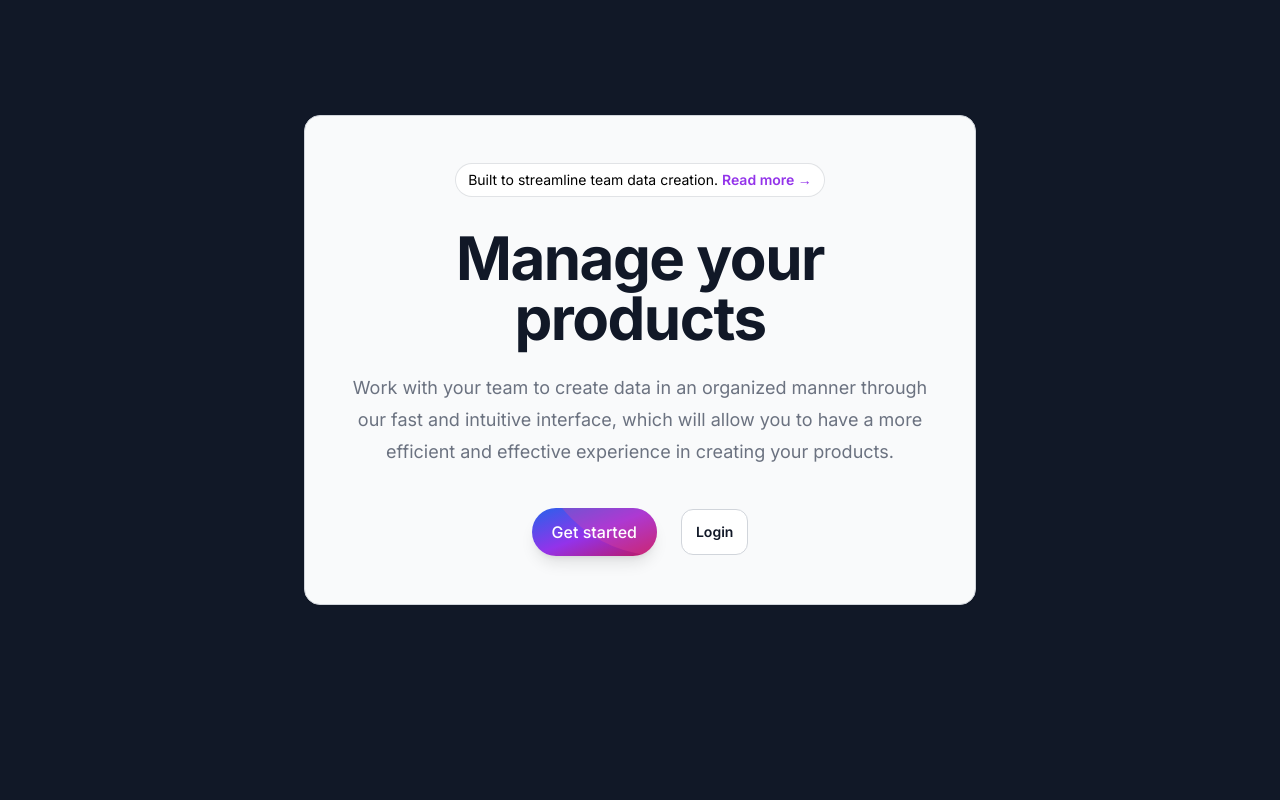
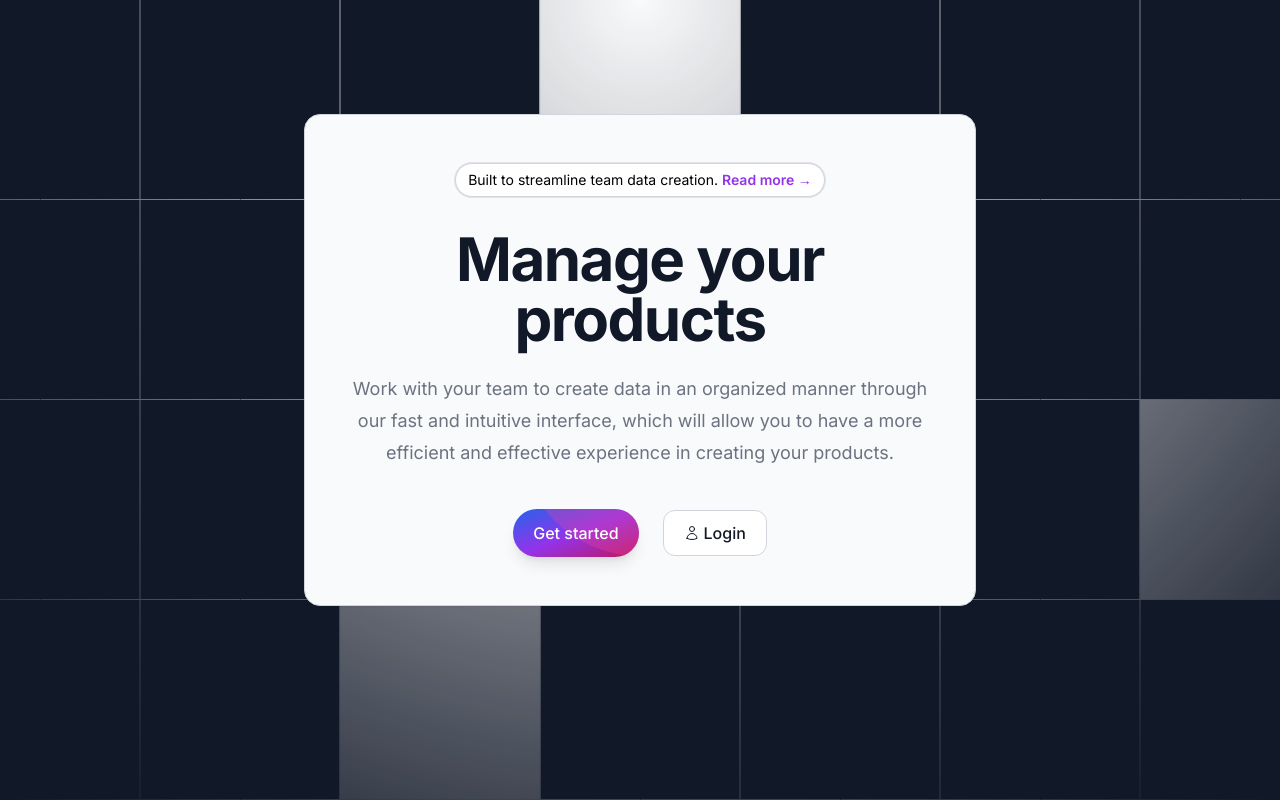
Before and after one commit to AndruTRADX/fullstack-products-crud, a Next.js app: page / in a window 1280 px wide. Built offline with nearby package versions, Linux system fonts and the light colour scheme; no server answers.

Commit message:
better ./ ui

```diff
--- a/package.json
+++ b/package.json
@@ -20,9 +20,9 @@
     "axios": "^1.4.0",
     "chart.js": "^4.3.0",
     "eslint": "8.42.0",
-    "eslint-config-next": "13.4.5",
+    "eslint-config-next": "13.4.6",
     "js-cookie": "^3.0.5",
-    "next": "13.4.5",
+    "next": "13.4.6",
     "postcss": "8.4.24",
     "react": "18.2.0",
     "react-chartjs-2": "^5.2.0",
--- a/src/app/page.tsx
+++ b/src/app/page.tsx
@@ -1,12 +1,15 @@
 import Link from 'next/link'
+import BgGrid from '@/ui-components/BgGrid'
+import { UserIcon } from '@heroicons/react/24/outline'
 
-const Index = ():JSX.Element => {
+function Index() {
   return (
     <div className="relative isolate px-6 lg:px-8 lg:pb-20 flex flex-col justify-center items-center min-h-screen bg-gray-900 dark:bg-gray-900">
+        <BgGrid />
 
-        <div className="max-w-2xl px-8 py-12 bg-gray-50 border border-gray-300 dark:border-gray-700 dark:bg-gray-800 rounded-2xl shadow-sm">
+        <div className="max-w-2xl px-8 py-12 backdrop-blur bg-gray-50 border border-gray-300 dark:border-gray-700 dark:bg-gray-900/25 rounded-2xl shadow-sm">
           <div className="hidden sm:mb-8 sm:flex sm:justify-center">
-            <div className="relative rounded-full px-3 py-1 text-sm leading-6 bg-white dark:bg-gray-900 hover:bg-gray-50 dark:hover:bg-gray-950 dark:border-gray-600  dark:text-gray-300 ring-1 ring-gray-900/10 hover:ring-gray-900/20">
+            <div className="relative rounded-full px-3 py-1 text-sm leading-6 bg-white dark:bg-gray-800 hover:bg-gray-50 dark:hover:bg-gray-900 border border-gray-300 dark:border-gray-700  dark:text-gray-300 ring-1 ring-gray-900/10 hover:ring-gray-800/20">
             Built to streamline team data creation.{' '}
               <a href="https://www.youtube.com/watch?v=UOraKZbEj_M" target="_blank" className="font-semibold text-purple-600">
                 <span className="absolute inset-0" aria-hidden="true" />
@@ -22,14 +25,14 @@ const Index = ():JSX.Element => {
             Work with your team to create data in an organized manner through our fast and intuitive interface, which will allow you to have a more efficient and effective experience in creating your products.
             </p>
             <div className="mt-10 flex flex-col sm:flex-row items-center justify-center gap-4 sm:gap-6 ">
-              <Link href="/dashboard" className="relative inline-flex items-center justify-center p-4 px-5 py-3 overflow-hidden font-medium text-indigo-600 transition duration-300 ease-out rounded-full shadow-lg group hover:ring-1 hover:ring-purple-500">
+              <Link href="/dashboard" className="relative inline-flex items-center justify-center px-5 py-3 overflow-hidden font-medium text-indigo-600 transition duration-300 ease-out rounded-full shadow-lg group hover:ring-1 hover:ring-purple-500">
                 <span className="absolute inset-0 w-full h-full bg-gradient-to-br from-blue-600 via-purple-600 to-pink-700" />
                 <span className="absolute bottom-0 right-0 block w-64 h-64 mb-32 mr-4 transition duration-500 origin-bottom-left transform rotate-45 translate-x-24 bg-pink-500 rounded-full opacity-30 group-hover:rotate-90 ease" />
                 <span className="relative text-white">Get started</span>
               </Link>
 
-              <Link href="/login" className="rounded-xl bg-white hover:bg-gray-50 dark:bg-gray-900 dark:hover:bg-gray-950 text-sm font-semibold px-3.5 py-2.5  border border-gray-300 dark:border-gray-700 leading-6 text-gray-900 dark:text-gray-200 w-full sm:w-auto">
-                Login
+              <Link href="/login" className="rounded-xl bg-white hover:bg-gray-50 dark:bg-gray-800 dark:hover:bg-gray-900 font-medium px-5 py-2.5 flex justify-center items-center gap-1 border border-gray-300 dark:border-gray-700 leading-6 text-gray-900 dark:text-gray-200 w-full sm:w-auto">
+                <UserIcon className="h-4 w-4" /> Login
               </Link>
             </div>
           </div>
--- /dev/null
+++ b/src/ui-components/BgGrid.jsx
@@ -0,0 +1,30 @@
+export default function BgGrid() {
+  return (
+    <div className="absolute inset-0 -z-10 overflow-hidden">
+      <svg
+        className="absolute top-0 left-[max(50%,25rem)] h-[64rem] w-[128rem] -translate-x-1/2 stroke-gray-200 dark:stroke-gray-700 [mask-image:radial-gradient(64rem_64rem_at_top,white,transparent)]"
+        aria-hidden="true"
+      >
+        <defs>
+          <pattern
+            id="e813992c-7d03-4cc4-a2bd-151760b470a0"
+            width={200}
+            height={200}
+            x="50%"
+            y={-1}
+            patternUnits="userSpaceOnUse"
+          >
+            <path d="M100 200V.5M.5 .5H200" fill="none" />
+          </pattern>
+        </defs>
+        <svg x="50%" y={-1} className="overflow-visible fill-gray-50 dark:fill-gray-800">
+          <path
+            d="M-100.5 0h201v201h-201Z M699.5 0h201v201h-201Z M499.5 400h201v201h-201Z M-300.5 600h201v201h-201Z"
+            strokeWidth={0}
+          />
+        </svg>
+        <rect width="100%" height="100%" strokeWidth={0} fill="url(#e813992c-7d03-4cc4-a2bd-151760b470a0)" />
+      </svg>
+    </div>
+  )
+}
--- a/tailwind.config.js
+++ b/tailwind.config.js
@@ -4,6 +4,7 @@ module.exports = {
     './src/components/**/*.{js,ts,jsx,tsx,mdx}',
     './src/app/**/*.{js,ts,jsx,tsx,mdx}',
     './src/common/**/*.{js,ts,jsx,tsx,mdx}',
+    './src/ui-components/**/*.{js,ts,jsx,tsx,mdx}',
   ],
   theme: {
     extend: {
```
Also changed, not shown: 1 other file (tests, documents, lock files or other folders).
